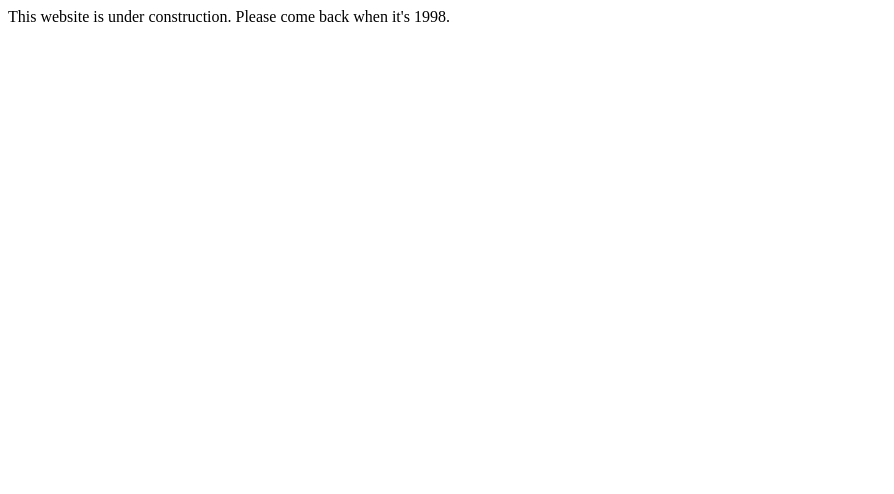
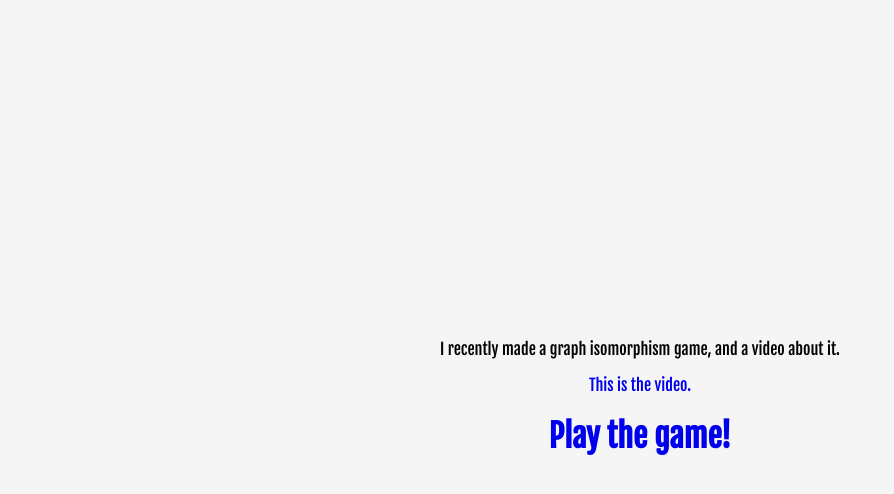
Before and after one commit to ericmick/ericmick.github.io, a plain HTML site: page index.html in a window 1280 px wide. Shown: the whole page, without its empty margins (0-894 px from the left). Drawn offline with Linux system fonts and the light colour scheme.

Commit message:
graph game

```diff
--- a/index.html
+++ b/index.html
@@ -1 +1,32 @@
-This website is under construction.  Please come back when it's 1998.
+<html>
+<head>
+<title>Eric Mickelsen</title>
+<link href='https://fonts.googleapis.com/css?family=Fjalla+One' rel='stylesheet' type='text/css'>
+<style>
+body {
+	margin: 0px;
+	font-family: 'Fjalla One', helvetica, sans-serif;
+	background: whitesmoke;
+}
+a {
+	text-decoration: none;
+}
+a:hover {
+	text-decoration: underline;
+}
+.main {
+	display: flex;
+	text-align: center;
+	height: 100%;
+}
+.main div {
+	margin: auto;
+}
+</style>
+</head>
+<body>
+<div class="main"><div>
+<p>I recently made a graph isomorphism game, and a video about it.</p><a href="https://www.youtube.com/watch?v=rOTXqBBMFxc">This is the video.</a><a href="http://github.ericmickelsen.com/graf/isomorphism.html"><h1>Play the game!</h1></a>
+</div></div>
+</body>
+</html>
```
